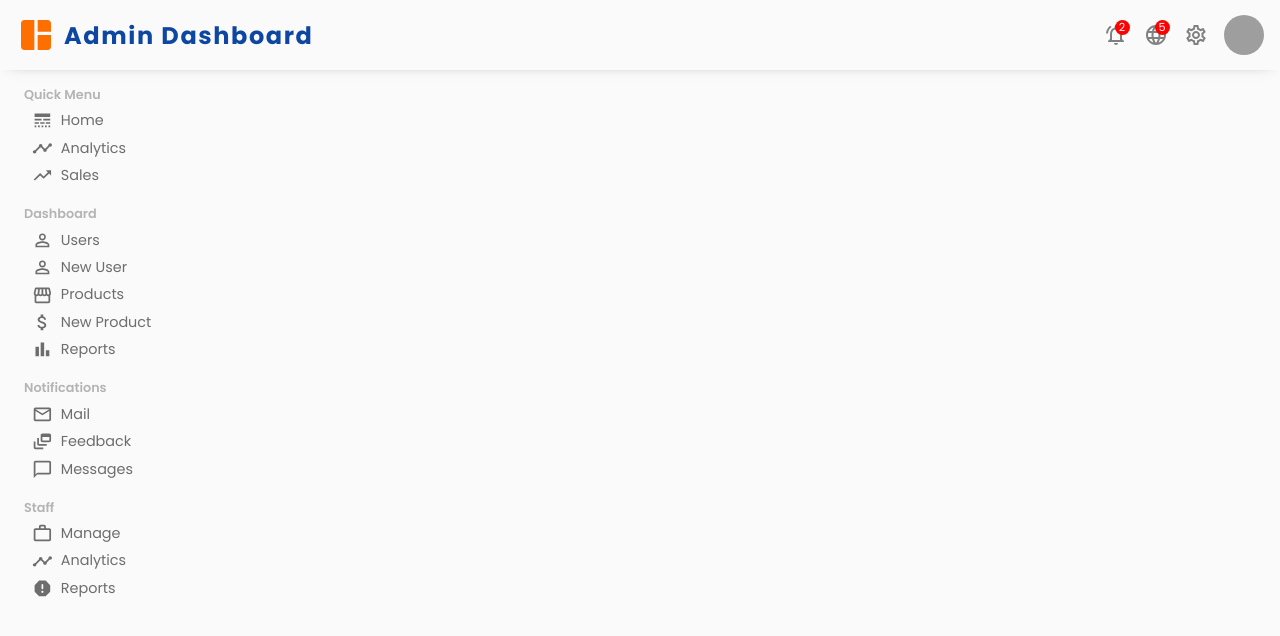
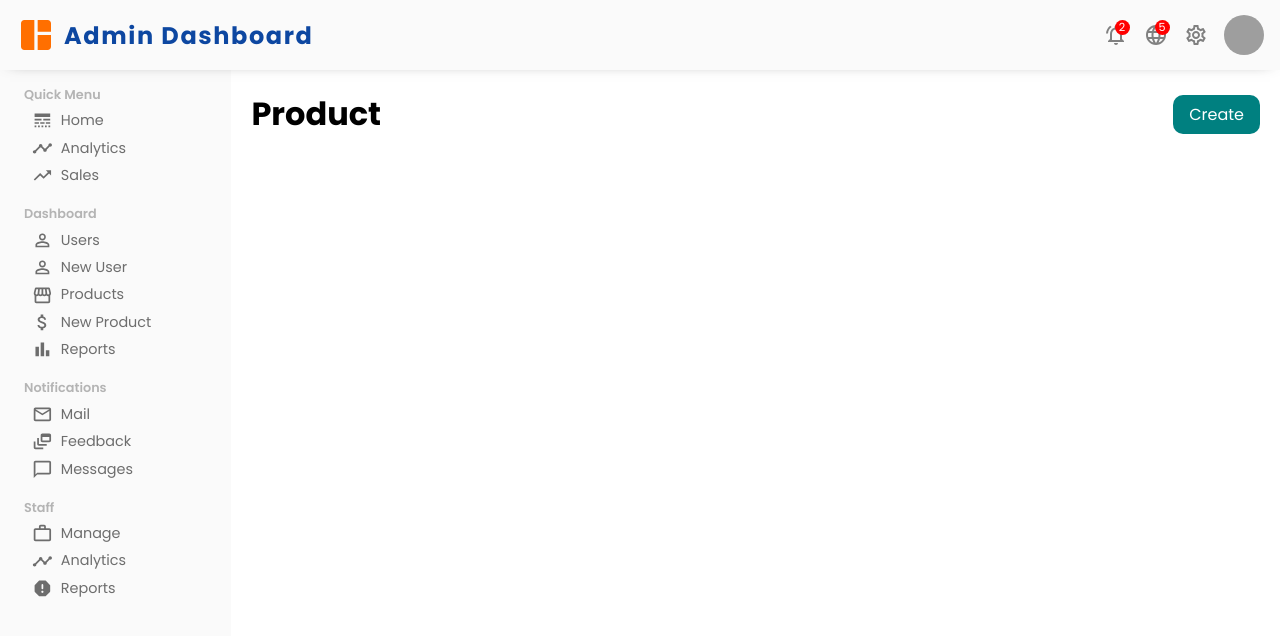
Before and after one commit to saeid-gholami/Admin-Dashboard, a React (Vite) app: page /product/1 in a window 1280 px wide. Shown: the top 636 px of the page. Built offline with nearby package versions, Linux system fonts and the light colour scheme; grey boxes are pictures that could not be loaded.

Commit message:
start coding products

```diff
--- /dev/null
+++ b/src/pages/product/Product.css
@@ -0,0 +1,32 @@
+.product {
+    flex: 5.5;
+    padding: 20px;
+}
+
+.product__title-containet {
+    display: flex;
+    align-items: center;
+    justify-content: space-between;
+}
+
+.create__btn {
+    border: none;
+    padding: 0.5rem 1rem;
+    color: #fff;
+    font-size: 16px;
+    background-color:teal ;
+    border-radius: 10px;
+    -webkit-border-radius: 10px;
+    -moz-border-radius: 10px;
+    -ms-border-radius: 10px;
+    -o-border-radius: 10px;
+    transition: all 200ms ease;
+    -webkit-transition: all 200ms ease;
+    -moz-transition: all 200ms ease;
+    -ms-transition: all 200ms ease;
+    -o-transition: all 200ms ease;
+}
+
+.create__btn:hover {
+    background-color:rgb(0, 99, 99) ;
+}
--- /dev/null
+++ b/src/pages/product/Product.jsx
@@ -0,0 +1,16 @@
+import React from 'react'
+import { Link } from 'react-router-dom';
+import './Product.css'
+
+export default function Product() {
+    return (
+        <div className='product'>
+            <div className="product__title-containet">
+                <h1 className='product__title'>Product</h1>
+                <Link to='/newProduct'>
+                    <a className='create__btn'>Create</a>
+                </Link>
+            </div>
+        </div>
+    )
+}
--- a/src/pages/products/Products.jsx
+++ b/src/pages/products/Products.jsx
@@ -90,6 +90,7 @@ export default function Users() {
                     },
                 }}
                 pageSizeOptions={[7]}
+                checkboxSelection
                 disableRowSelectionOnClick
             />
             <Dialog
--- a/src/pages/users/Users.jsx
+++ b/src/pages/users/Users.jsx
@@ -3,7 +3,7 @@ import { DataGrid } from '@mui/x-data-grid';
 import { Link } from 'react-router-dom';
 import DeleteIcon from '@mui/icons-material/Delete';
 import EditIcon from '@mui/icons-material/Edit';
-import "./Users.css"
+import "./Users.css";
 import Button from '@mui/material/Button';
 import Dialog from '@mui/material/Dialog';
 import DialogActions from '@mui/material/DialogActions';
--- a/src/routes.jsx
+++ b/src/routes.jsx
@@ -3,6 +3,7 @@ import Users from './pages/users/Users'
 import NewUser from './pages/newUser/NewUser'
 import Products from './pages/products/Products'
 import NewProducts from './pages/newProducts/NewProducts'
+import Product from './pages/product/Product'
 
 let routes = [
     { path: '/', element: <Home /> },
@@ -10,6 +11,7 @@ let routes = [
     { path: '/newUser', element: <NewUser /> },
     { path: '/products', element: <Products /> },
     { path: '/newProduct', element: <NewProducts /> },
+    { path: '/product/:productID', element: <Product /> },
 ]
 
 export default routes
```
